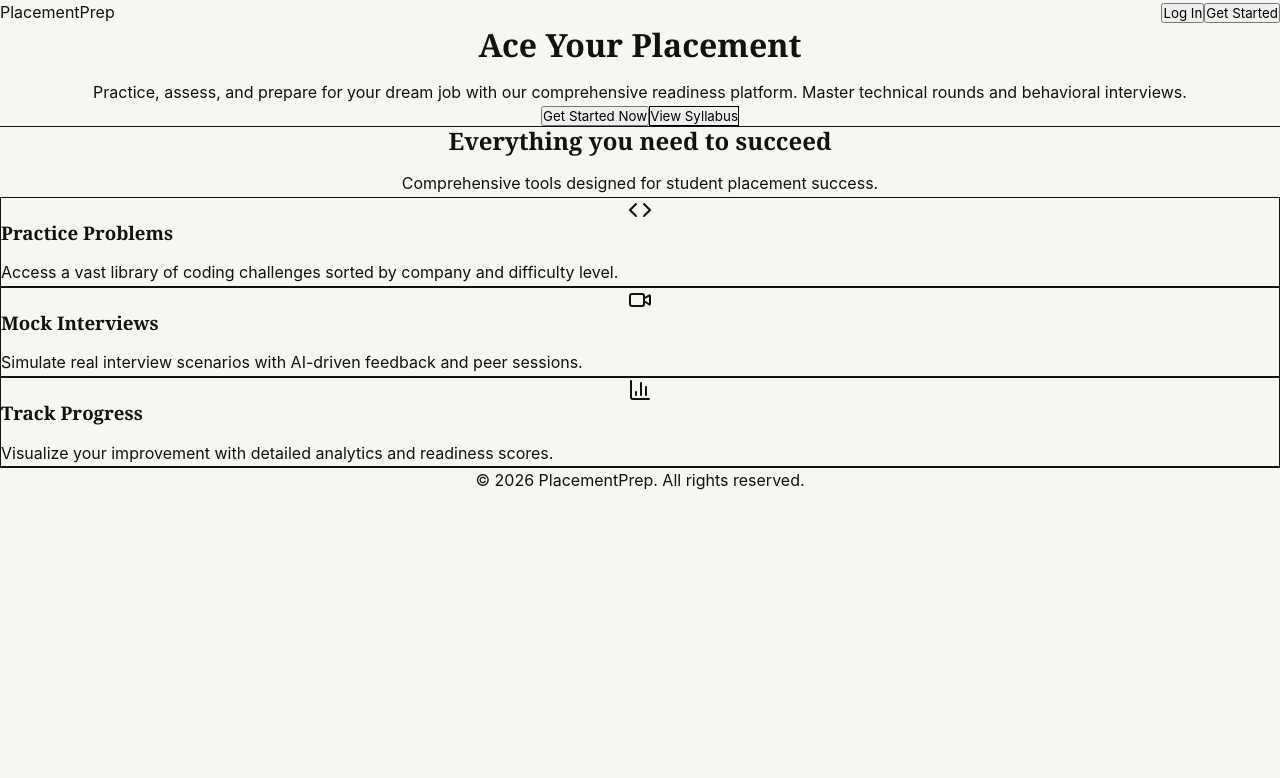
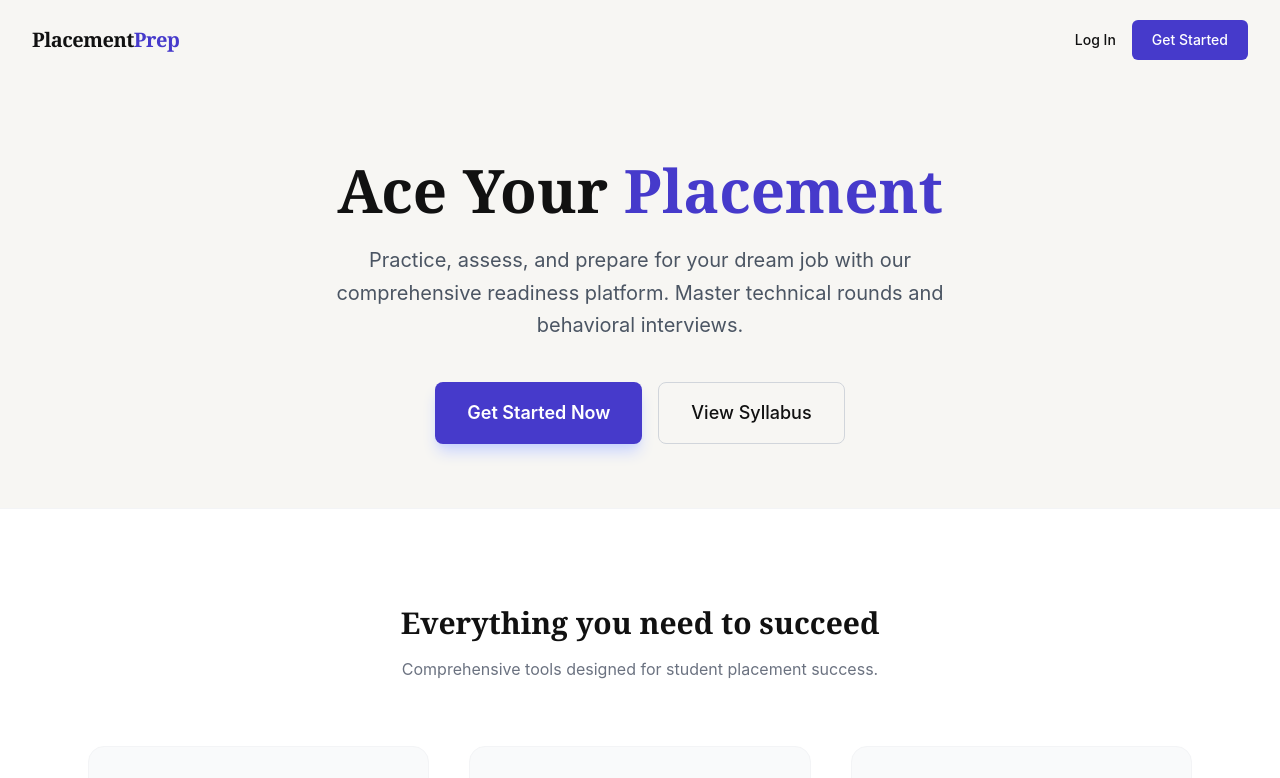
Before and after one commit to yuviii21/placement-Readlines, a React (Vite) app: page / in a window 1280 px wide. Shown: the top 778 px of the page. Built offline with nearby package versions, Linux system fonts and the light colour scheme.

Commit message:
Downgrade React Router to v6 and add Error Boundary

```diff
--- a/package.json
+++ b/package.json
@@ -13,7 +13,7 @@
     "lucide-react": "^0.564.0",
     "react": "^19.2.0",
     "react-dom": "^19.2.0",
-    "react-router-dom": "^7.13.0"
+    "react-router-dom": "^6.30.3"
   },
   "devDependencies": {
     "@eslint/js": "^9.39.1",
@@ -27,7 +27,7 @@
     "eslint-plugin-react-refresh": "^0.4.24",
     "globals": "^16.5.0",
     "postcss": "^8.5.6",
-    "tailwindcss": "^4.1.18",
+    "tailwindcss": "^3.4.17",
     "typescript": "~5.9.3",
     "typescript-eslint": "^8.48.0",
     "vite": "^7.3.1"
--- a/src/main.tsx
+++ b/src/main.tsx
@@ -4,8 +4,40 @@ import './styles/variables.css'
 import './styles/global.css'
 import App from './App.tsx'
 
+class ErrorBoundary extends React.Component<{ children: React.ReactNode }, { hasError: boolean, error: Error | null }> {
+  constructor(props: { children: React.ReactNode }) {
+    super(props);
+    this.state = { hasError: false, error: null };
+  }
+
+  static getDerivedStateFromError(error: Error) {
+    return { hasError: true, error };
+  }
+
+  componentDidCatch(error: Error, errorInfo: React.ErrorInfo) {
+    console.error("Uncaught error:", error, errorInfo);
+  }
+
+  render() {
+    if (this.state.hasError) {
+      return (
+        <div style={{ padding: '20px', color: 'red' }}>
+          <h1>Something went wrong.</h1>
+          <pre>{this.state.error?.toString()}</pre>
+        </div>
+      );
+    }
+
+    return this.props.children;
+  }
+}
+
+import React from 'react';
+
 createRoot(document.getElementById('root')!).render(
   <StrictMode>
-    <App />
+    <ErrorBoundary>
+      <App />
+    </ErrorBoundary>
   </StrictMode>,
 )
```
Also changed, not shown: 1 other file (tests, documents, lock files or other folders).
